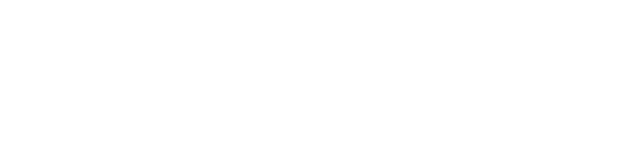
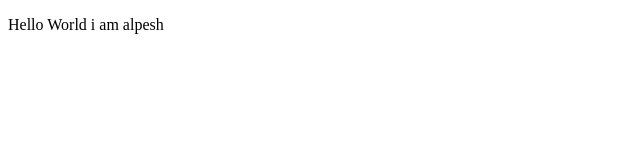
Before and after one commit to AlpeshdanaMoolya/Demo_APNA_SSH, a plain HTML site: page index.html in a window 1280 px wide. Shown: the whole page, without its empty margins (0-640 px from the left). Drawn offline with Linux system fonts and the light colour scheme.

Commit message:
second commit

```diff
--- a/index.html
+++ b/index.html
@@ -7,6 +7,6 @@
     <title>Document</title>
 </head>
 <body>
-
+    <p>Hello World i am alpesh</p>
 </body>
 </html>
```
